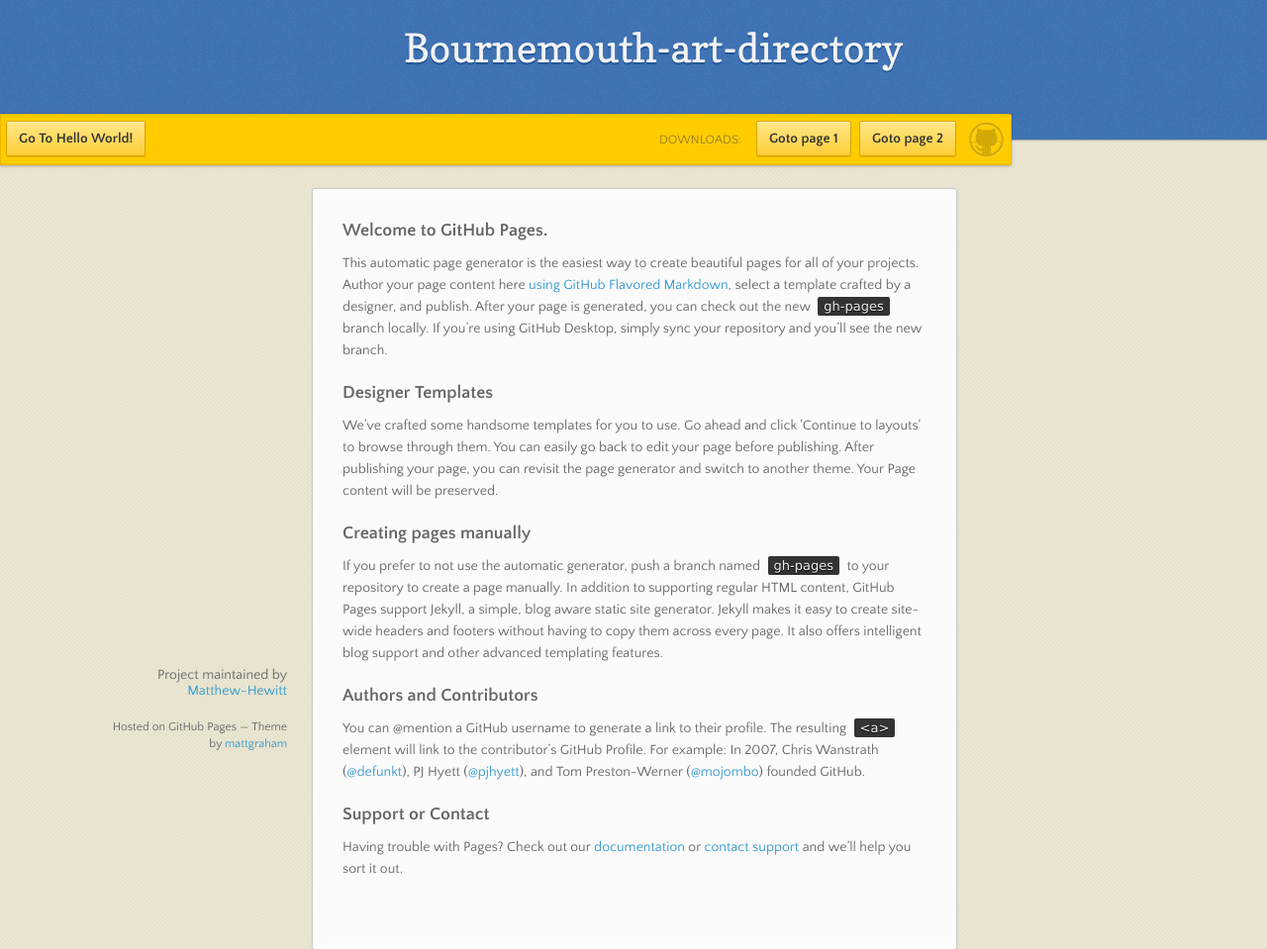
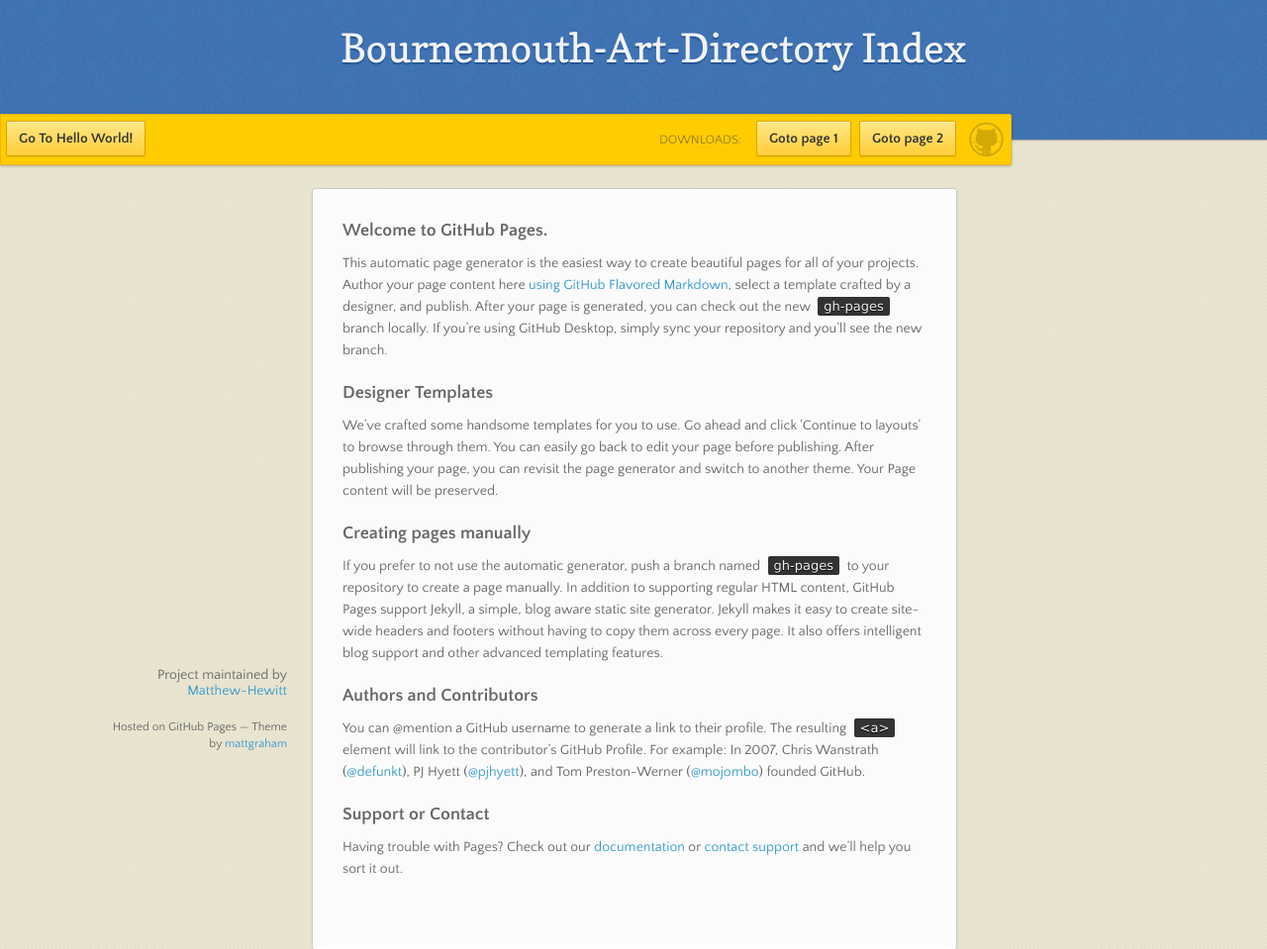
Before and after one commit to Matthew-Hewitt/Bournemouth-Art-Directory, a plain HTML site: page index.html in a window 1280 px wide. Shown: the top 959 px of the page at 99% size. Drawn offline with nearby package versions, Linux system fonts and the light colour scheme.

Commit message:
Update index.html
change header

```diff
--- a/index.html
+++ b/index.html
@@ -17,7 +17,7 @@
   <body>
 
       <header>
-        <h1>Bournemouth-art-directory</h1>
+        <h1>Bournemouth-Art-Directory Index</h1>
         <p></p>
       </header>
 
```
